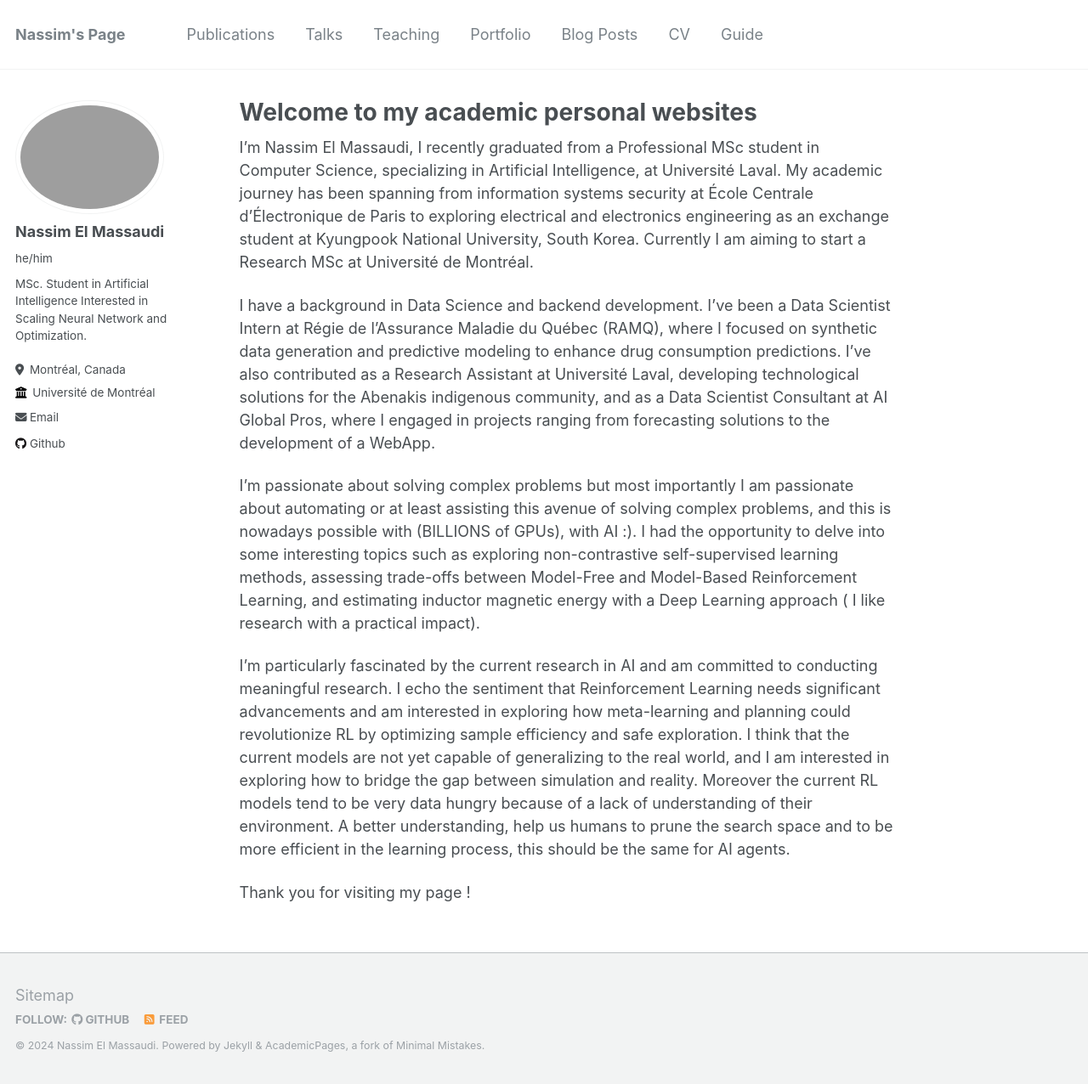
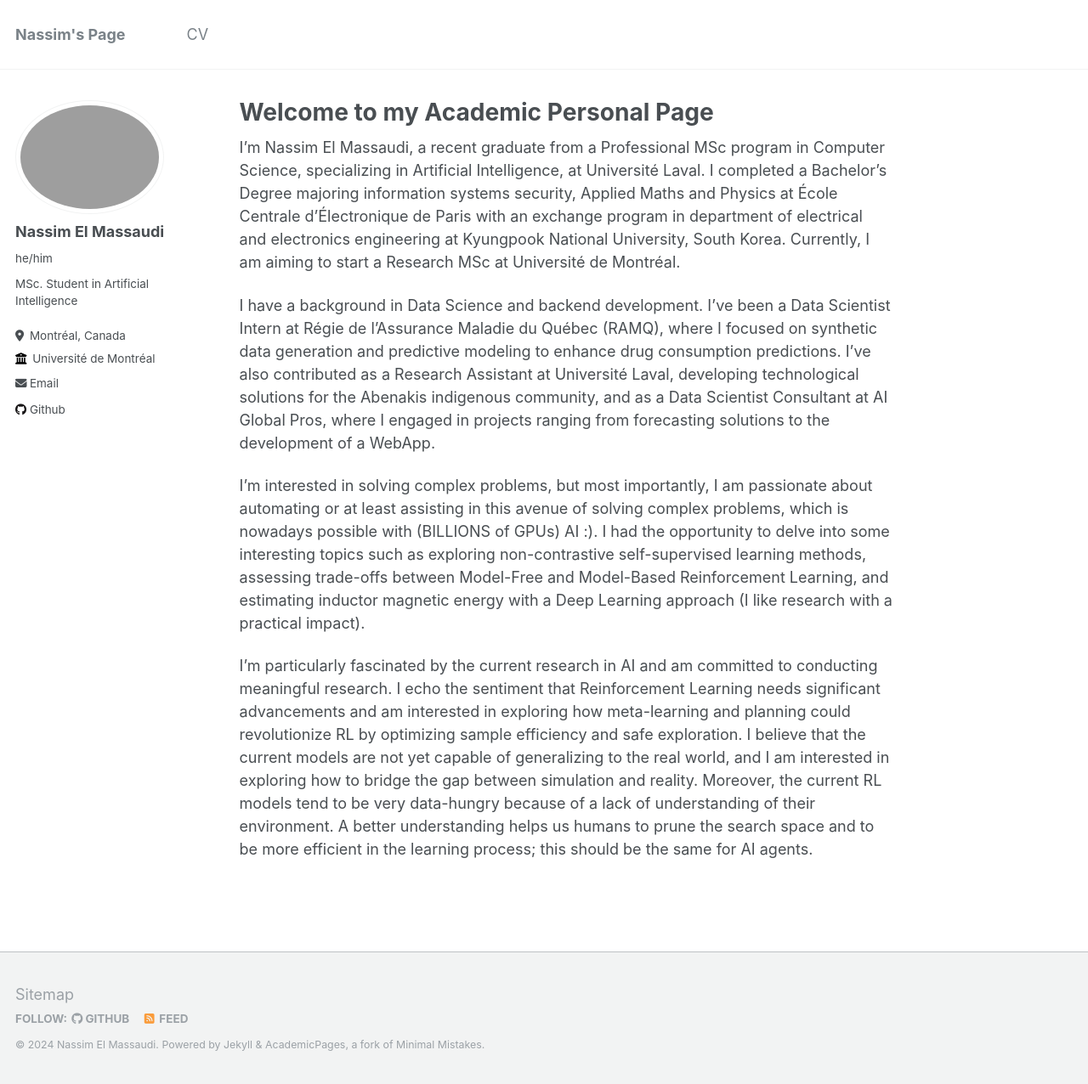
Before and after one commit to nassim-massaudi/nassim-massaudi.github.io, a Jekyll site: the page built from _pages/about.md, in a window 1280 px wide and 1276 px high. Shown: the whole window at 85% size. Built offline with Jekyll 4.4.1, drawn with Linux system fonts in a browser that asks for light colours.

Commit message:
Update about me + removing not unused menus

```diff
--- a/_config.yml
+++ b/_config.yml
@@ -24,7 +24,7 @@ author:
   avatar           : "profile.png"
   name             : "Nassim El Massaudi"
   pronouns         : "he/him"
-  bio              : "MSc. Student in Artificial Intelligence Interested in Scaling Neural Network and Optimization."
+  bio              : "MSc. Student in Artificial Intelligence"
   location         : "Montréal, Canada"
   employer         : "Université de Montréal"
   uri              : # URL
--- a/_pages/about.md
+++ b/_pages/about.md
@@ -1,20 +1,18 @@
 ---
 permalink: /
-title: "Welcome to my academic personal websites"
+title: "Welcome to my Academic Personal Page"
 author_profile: true
 redirect_from:
   - /about/
   - /about.html
 ---
 
- I'm Nassim El Massaudi, I recently graduated from a Professional MSc student in Computer Science, specializing in Artificial Intelligence, at Université Laval. My academic journey has been spanning from information systems security at École Centrale d'Électronique de Paris to exploring electrical and electronics engineering as an exchange student at Kyungpook National University, South Korea. Currently I am aiming to start a Research MSc at Université de Montréal.
+I'm Nassim El Massaudi, a recent graduate from a Professional MSc program in Computer Science, specializing in Artificial Intelligence, at Université Laval. I completed a Bachelor's Degree majoring information systems security, Applied Maths and Physics at École Centrale d'Électronique de Paris with an exchange program in department of electrical and electronics engineering at Kyungpook National University, South Korea. Currently, I am aiming to start a Research MSc at Université de Montréal.
 
 I have a background in Data Science and backend development. I've been a Data Scientist Intern at Régie de l'Assurance Maladie du Québec (RAMQ), where I focused on synthetic data generation and predictive modeling to enhance drug consumption predictions. I've also contributed as a Research Assistant at Université Laval, developing technological solutions for the Abenakis indigenous community, and as a Data Scientist Consultant at AI Global Pros, where I engaged in projects ranging from forecasting solutions to the development of a WebApp.
 
-I'm passionate about solving complex problems but most importantly I am passionate about automating or at least assisting this avenue of solving complex problems, and this is nowadays possible with (BILLIONS of GPUs), with AI :). I had the opportunity to delve into some interesting topics such as exploring non-contrastive self-supervised learning methods, assessing trade-offs between Model-Free and Model-Based Reinforcement Learning, and estimating inductor magnetic energy with a Deep Learning approach ( I like research with a practical impact).
+I'm interested in solving complex problems, but most importantly, I am passionate about automating or at least assisting in this avenue of solving complex problems, which is nowadays possible with (BILLIONS of GPUs) AI :). I had the opportunity to delve into some interesting topics such as exploring non-contrastive self-supervised learning methods, assessing trade-offs between Model-Free and Model-Based Reinforcement Learning, and estimating inductor magnetic energy with a Deep Learning approach (I like research with a practical impact).
 
-I'm particularly fascinated by the current research in AI and am committed to conducting meaningful research. I echo the sentiment that Reinforcement Learning needs significant advancements and am interested in exploring how meta-learning and planning could revolutionize RL by optimizing sample efficiency and safe exploration. I think that the current models are not yet capable of generalizing to the real world, and I am interested in exploring how to bridge the gap between simulation and reality. Moreover the current RL models tend to be very data hungry because of a lack of understanding of their environment. A better understanding, help us humans to prune the search space and to be more efficient in the learning process, this should be the same for AI agents.
+I'm particularly fascinated by the current research in AI and am committed to conducting meaningful research. I echo the sentiment that Reinforcement Learning needs significant advancements and am interested in exploring how meta-learning and planning could revolutionize RL by optimizing sample efficiency and safe exploration. I believe that the current models are not yet capable of generalizing to the real world, and I am interested in exploring how to bridge the gap between simulation and reality. Moreover, the current RL models tend to be very data-hungry because of a lack of understanding of their environment. A better understanding helps us humans to prune the search space and to be more efficient in the learning process; this should be the same for AI agents.
 
 <!-- Outside of my academic and professional pursuits, I  -->
-
-Thank you for visiting my page !
```
Also changed, not shown: _data/authors.yml (+13 -13 lines), _data/navigation.yml (+12 -12 lines), images/profile.jpg (deleted).
